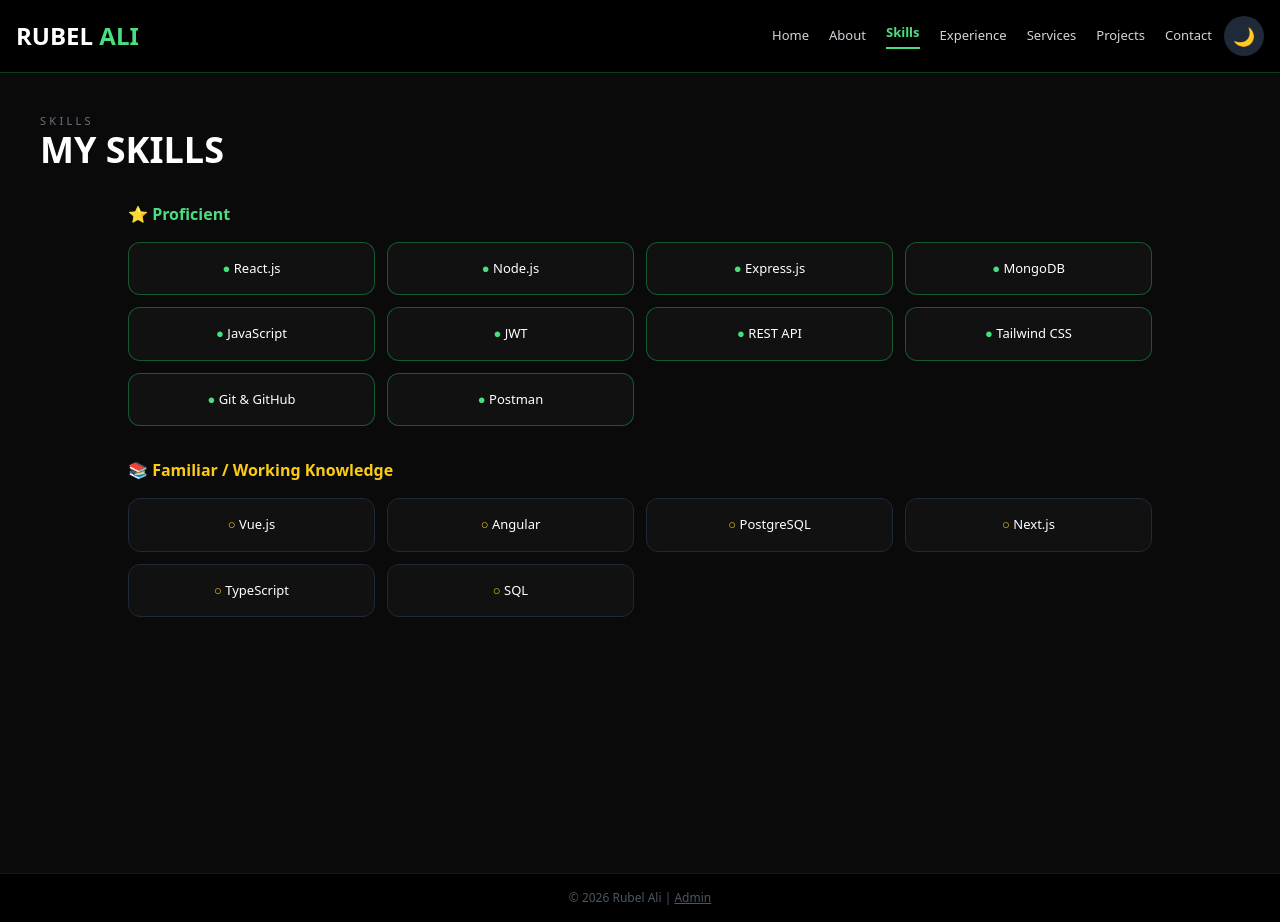
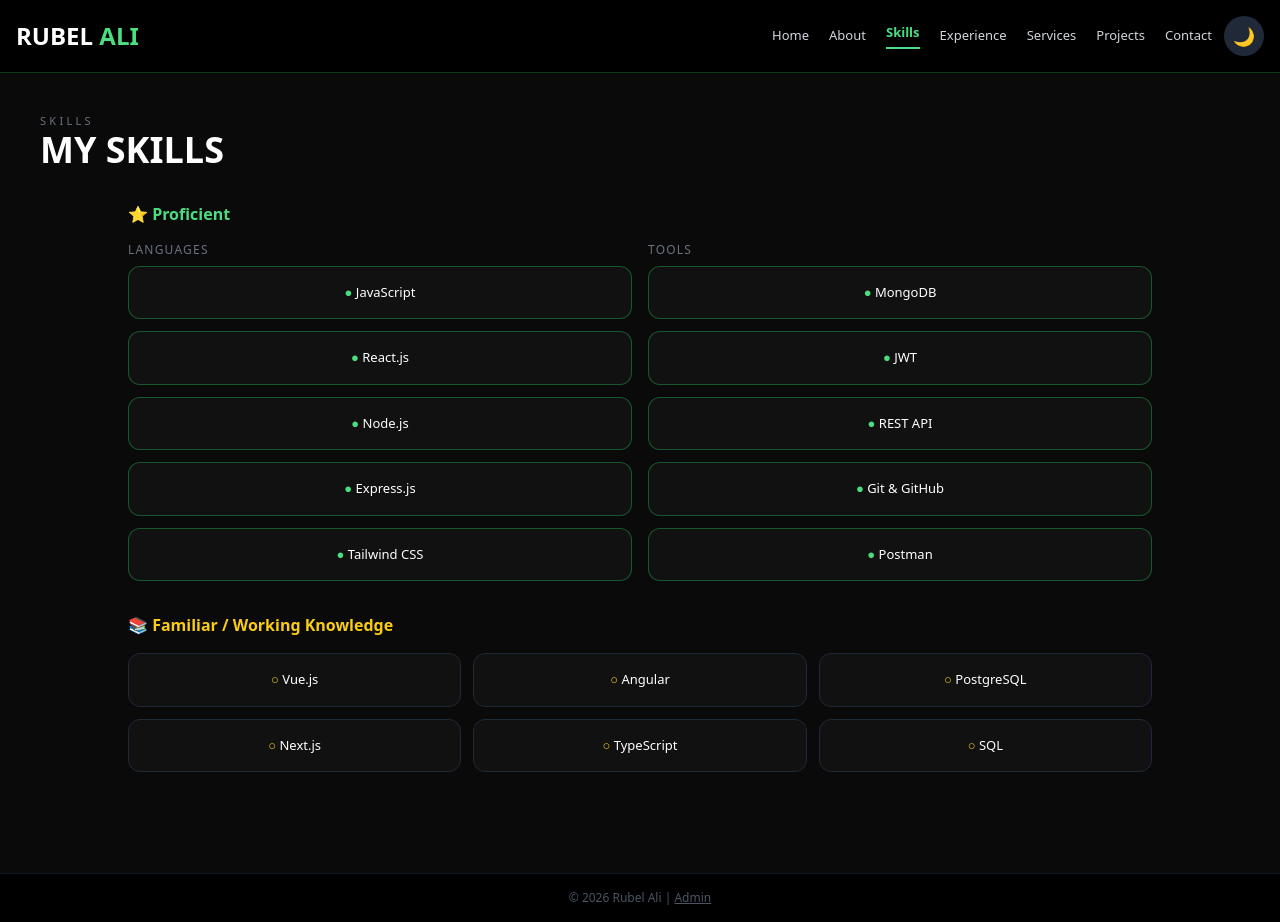
Before and after one commit to matiur25580/Developer-Portfolio, a React (Vite) app in the folder client/: page / in a window 1280 px wide. Both pictures are taken after a click on the button "Skills". Built offline with nearby package versions, Linux system fonts and the light colour scheme.

Commit message:
Split proficient into languages left tools right

```diff
--- a/client/src/components/Pages.jsx
+++ b/client/src/components/Pages.jsx
@@ -29,7 +29,8 @@ export function AboutPage(){
   );
 }
 export function SkillsPage(){
-  const proficient=["React.js","Node.js","Express.js","Mon"+"goDB","JavaScript","JWT","REST API","Tailwind CSS","Git & GitHub","Postman"];
+  const languages=["JavaScript","React.js","Node.js","Express.js","Tailwind CSS"];
+  const tools=["Mon"+"goDB","JWT","REST API","Git & GitHub","Postman"];
   const familiar=["Vue.js","Angular","PostgreSQL","Next.js","TypeScript","SQL"];
   return (
     <div className="bg-[#0a0a0a] text-white p-6 md:p-10 min-h-screen">
@@ -37,11 +38,22 @@ export function SkillsPage(){
       <h2 className="text-3xl md:text-4xl font-extrabold mb-8">MY SKILLS</h2>
       <div className="max-w-5xl mx-auto">
         <h3 className="font-bold text-green-400 mb-4">⭐ Proficient</h3>
-        <div className="grid grid-cols-2 md:grid-cols-4 gap-3 text-[13px]">
-          {proficient.map((sk,i)=>(<div key={i} className="bg-[#111] border border-green-500/40 rounded-xl p-4 text-center"><span className={green}>●</span> {sk}</div>))}
+        <div className="grid md:grid-cols-2 gap-4">
+          <div>
+            <p className="text-xs text-gray-500 mb-2 tracking-widest">LANGUAGES</p>
+            <div className="space-y-3">
+              {languages.map((sk,i)=>(<div key={i} className="bg-[#111] border border-green-500/40 rounded-xl p-4 text-center text-[13px]"><span className={green}>●</span> {sk}</div>))}
+            </div>
+          </div>
+          <div>
+            <p className="text-xs text-gray-500 mb-2 tracking-widest">TOOLS</p>
+            <div className="space-y-3">
+              {tools.map((sk,i)=>(<div key={i} className="bg-[#111] border border-green-500/40 rounded-xl p-4 text-center text-[13px]"><span className={green}>●</span> {sk}</div>))}
+            </div>
+          </div>
         </div>
         <h3 className="font-bold text-yellow-400 mt-8 mb-4">📚 Familiar / Working Knowledge</h3>
-        <div className="grid grid-cols-2 md:grid-cols-4 gap-3 text-[13px]">
+        <div className="grid grid-cols-2 md:grid-cols-3 gap-3 text-[13px]">
           {familiar.map((sk,i)=>(<div key={i} className="bg-[#111] border border-gray-800 rounded-xl p-4 text-center"><span className="text-yellow-400">○</span> {sk}</div>))}
         </div>
       </div>
```
